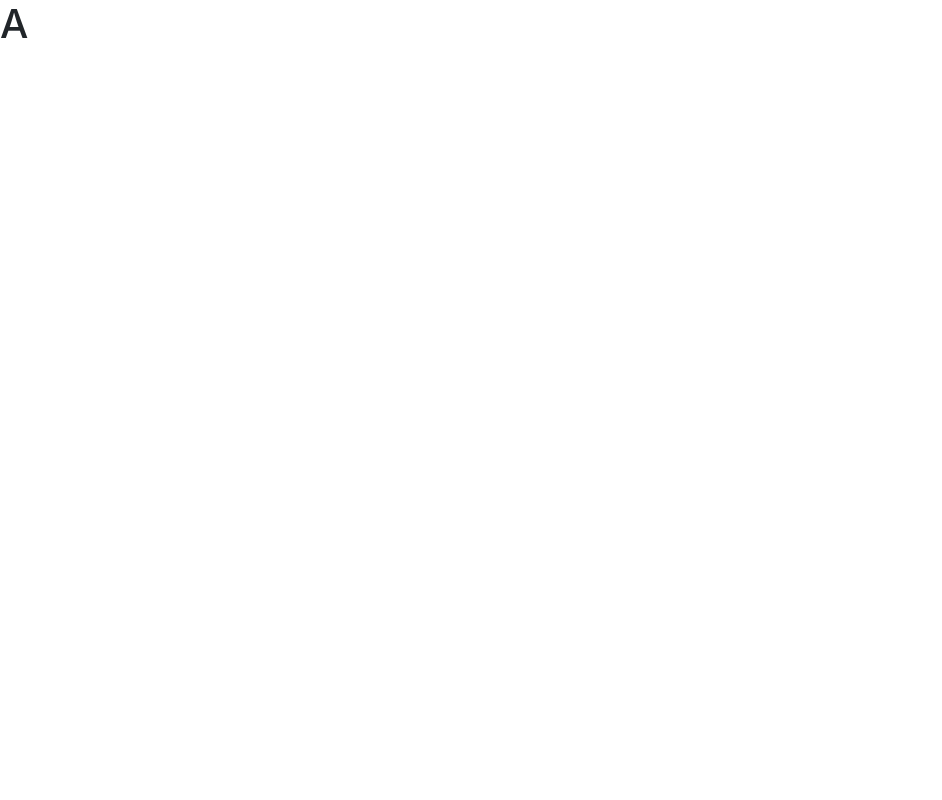
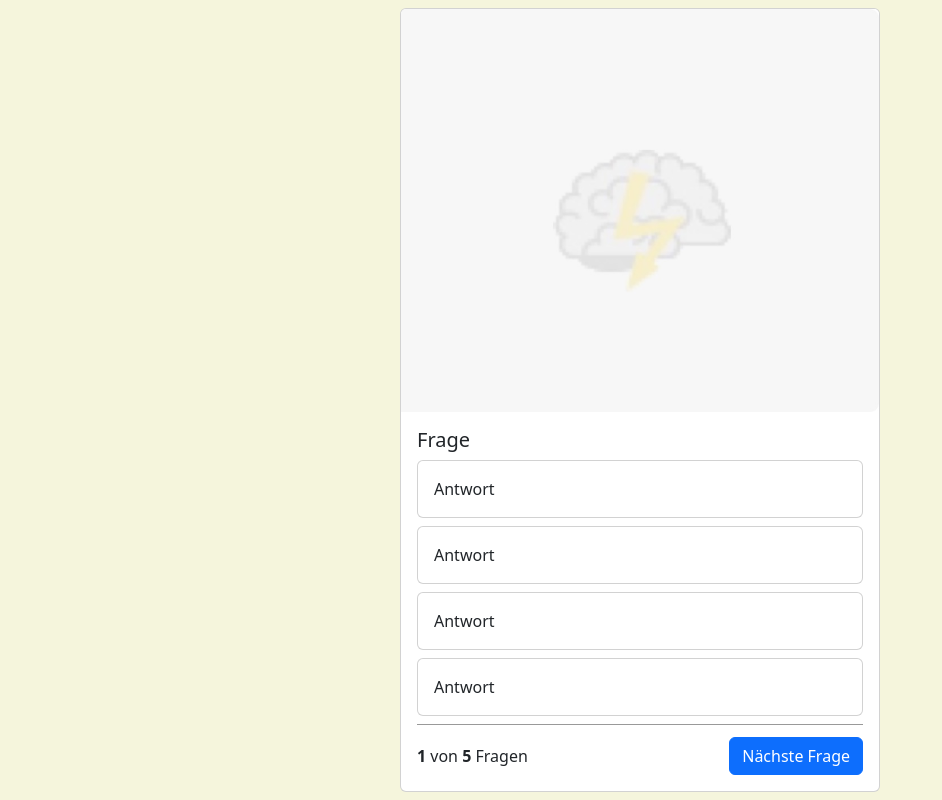
Before and after one commit to JanKarras/Quizapp, a plain HTML site: page index.html in a window 1280 px wide. Shown: the whole page, without its empty margins (0-942 px from the left). Drawn offline with nearby package versions, Linux system fonts and the light colour scheme.

Commit message:
imges added 2

```diff
--- a/index.html
+++ b/index.html
@@ -7,10 +7,49 @@
     <link rel="stylesheet" href="./node_modules/bootstrap/dist/css/bootstrap.min.css">
     <link rel="stylesheet" href="./style.css">
     <script src="script.js"></script>
-
+    <!--Bootstrapfiles-->
+    <link href="https://cdn.jsdelivr.net/npm/bootstrap@5.3.0/dist/css/bootstrap.min.css" rel="stylesheet" integrity="sha384-9ndCyUaIbzAi2FUVXJi0CjmCapSmO7SnpJef0486qhLnuZ2cdeRhO02iuK6FUUVM" crossorigin="anonymous">
+    <script src="https://cdn.jsdelivr.net/npm/bootstrap@5.3.0/dist/js/bootstrap.bundle.min.js" integrity="sha384-geWF76RCwLtnZ8qwWowPQNguL3RmwHVBC9FhGdlKrxdiJJigb/j/68SIy3Te4Bkz" crossorigin="anonymous"></script>
+    <!--Bootstrapfiles-->
 </head>
 <body>
-    <h1>A</h1>
+    <div class="container">
+        <div class="card quiz-card">
+            <img src="./imges/brainbg.jpg" class="card-img-top" alt="...">
+            <div class="card-body">
+              <h5 class="card-title">Frage</h5>
 
+              <div class="card mb-2">
+                <div class="card-body">
+                  Antwort
+                </div>
+
+              </div>
+              <div class="card mb-2">
+                <div class="card-body">
+                    Antwort
+                </div>
+              </div>
+
+              <div class="card mb-2">
+                <div class="card-body">
+                    Antwort
+                </div>
+              </div>
+
+              <div class="card mb-2">
+                <div class="card-body">
+                    Antwort
+                </div>
+              </div>
+
+              <div class="question-footer">
+                <span><b>1</b> von <b>5</b> Fragen</span>
+                <button class="btn btn-primary">Nächste Frage</button>
+              </div>
+
+            </div>
+          </div>
+    </div>
 </body>
 </html>
--- a/script.js
+++ b/script.js
@@ -0,0 +1,10 @@
+let questions = [
+    {
+    "question": "Wer hat HTML erfunden?",
+    "answer_1": "Robbie Williams",
+    "answer_2": "Lady Gaga",
+    "answer_3": "Tim Berners-Lee",
+    "answer_4": "Justin Bieber",
+    "rigth_answer":3
+    },
+];
--- a/style.css
+++ b/style.css
@@ -0,0 +1,22 @@
+body{
+    background-color: beige!important;
+}
+.container{
+    background-color: beige!important;
+    min-height: 100vh;
+    display: flex;
+    justify-content: center;
+    align-items: center;
+}
+
+.question-footer{
+    display: flex;
+    justify-content: space-between;
+    border-top: 1px solid rgba(0, 0, 0, 0.4);
+    align-items: center;
+    padding-top: 12px;
+}
+
+.quiz-card{
+    width: 30rem;
+}
```
Also changed, not shown: 1 other file.
